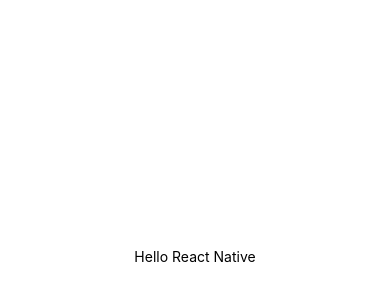
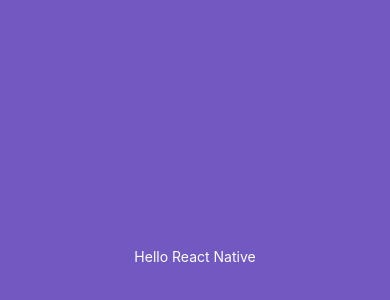
Before and after one commit to WilliamWJD/iginiteteams, a React Native app: screen / in a window 390 px wide. Shown: the part 166-466 px from the top of the page. Built offline with nearby package versions, Linux system fonts and the light colour scheme.

Commit message:
feat: configurando styled-components

```diff
--- a/src/screens/Groups/index.tsx
+++ b/src/screens/Groups/index.tsx
@@ -1,17 +1,9 @@
-import { StyleSheet, Text, View } from "react-native";
+import { Container, Title } from "./styles";
 
 export function Groups() {
     return (
-        <View style={styles.container}>
-            <Text >Hello React Native</Text>
-        </View>
+        <Container>
+            <Title>Hello React Native</Title>
+        </Container>
     )
 }
-
-const styles = StyleSheet.create({
-    container: {
-        flex: 1,
-        justifyContent: 'center',
-        alignItems: 'center'
-    }
-})
--- /dev/null
+++ b/src/screens/Groups/styles.ts
@@ -0,0 +1,12 @@
+import styled from 'styled-components/native';
+
+export const Container = styled.View`
+    flex: 1;
+    justify-content: center;
+    align-items: center;
+    background-color: #7159c1;
+`;
+
+export const Title = styled.Text`
+    color: #fff;
+`;
```
Also changed, not shown: package.json (+6 -3 lines), 1 other file (tests, documents, lock files or other folders).
